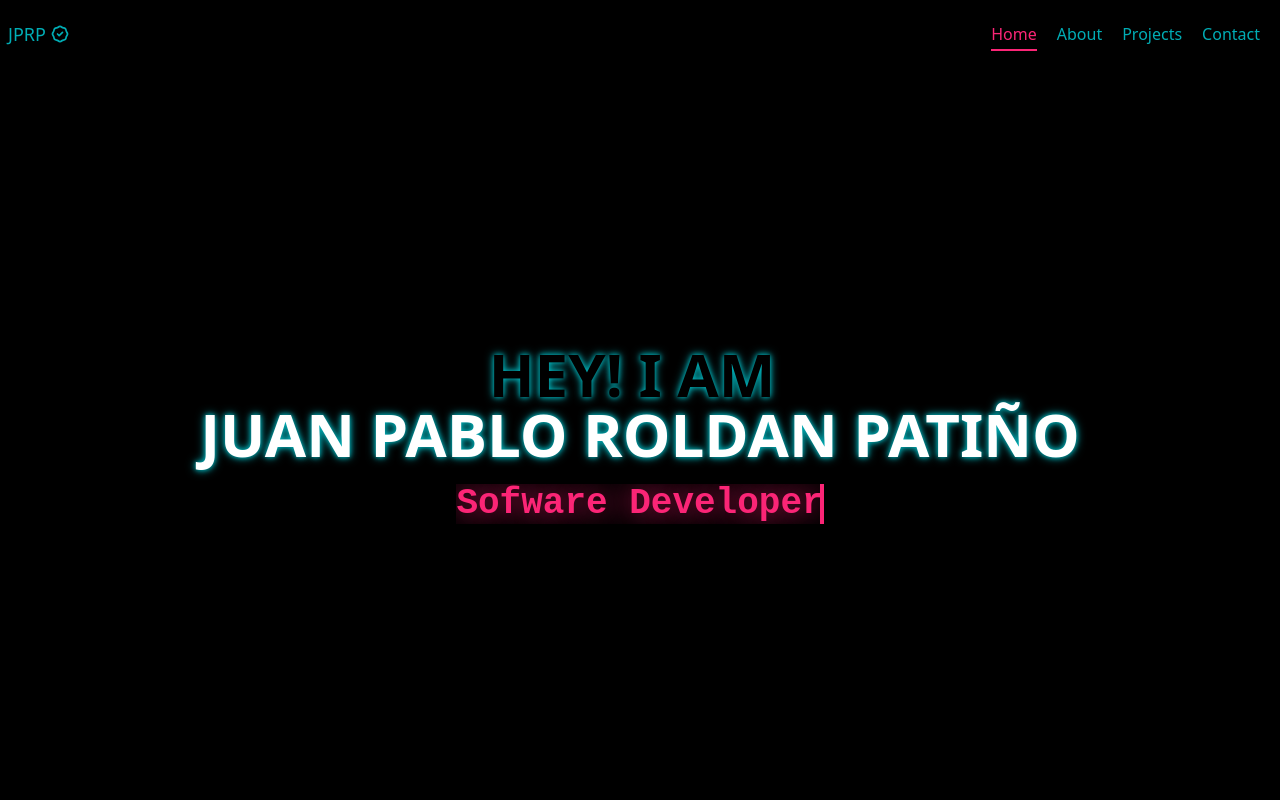
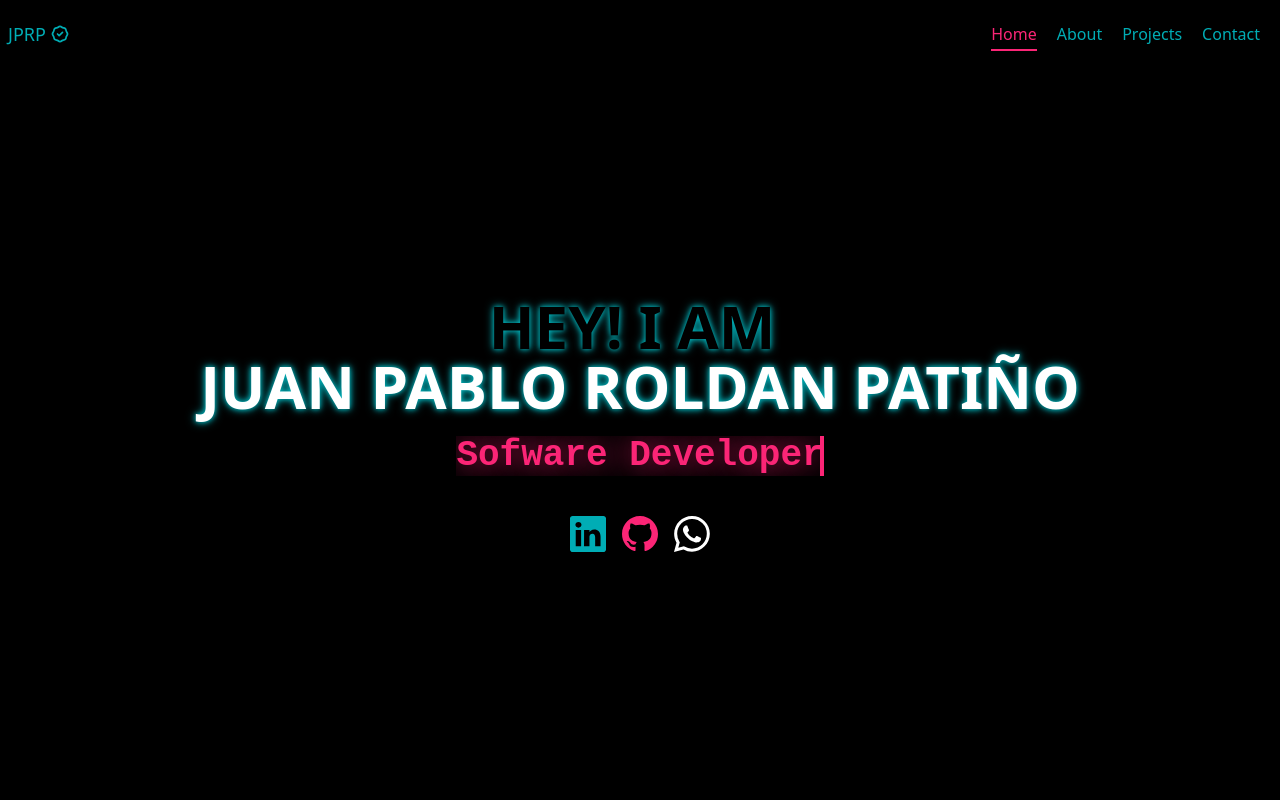
Before and after one commit to JuanPabloRP/portfolio_website, a React (Vite) app: page / in a window 1280 px wide. Shown: the top 800 px of the page. Built offline with nearby package versions, Linux system fonts and the light colour scheme.

Commit message:
feat: new buttons in header section

```diff
--- a/src/components/Button.jsx
+++ b/src/components/Button.jsx
@@ -9,6 +9,8 @@ export const ButtonCard = ({ name, link }) => {
 		<>
 			<a
 				href={link}
+				target="_blank"
+				rel="noreferrer"
 				className="relative inline-flex items-center justify-center p-0.5 mb-2 mr-2 overflow-hidden text-sm font-medium text-white rounded-lg group bg-gradient-to-br from-pink to-blue group-hover:from-pink group-hover:to-blue hover:text-white"
 			>
 				<span className="relative px-5 py-2.5 transition-all ease-in duration-75 bg-black rounded-md group-hover:bg-opacity-0">
--- a/src/pages/Home/Header.jsx
+++ b/src/pages/Home/Header.jsx
@@ -1,5 +1,7 @@
 import styled from '@emotion/styled';
 import PropTypes from 'prop-types';
+import { BsLinkedin, BsGithub, BsWhatsapp } from 'react-icons/bs';
+import { DARK_COLOR } from '../../styles/style';
 
 const HeaderStyled = ({ NAVBAR_HEIGHT }) => {
 	const Header = styled.header`
@@ -9,7 +11,7 @@ const HeaderStyled = ({ NAVBAR_HEIGHT }) => {
 
 		& h2 {
 			text-transform: uppercase;
-			color: #000;
+			color: ${DARK_COLOR};
 			text-shadow: 0 0 5px #00adb5, 0 0 10px #00adb5;
 
 			& span:last-child {
@@ -20,7 +22,7 @@ const HeaderStyled = ({ NAVBAR_HEIGHT }) => {
 
 			@keyframes changecolor {
 				from {
-					color: #000;
+					color: ${DARK_COLOR};
 					text-shadow: 0 0 3px #00adb5, 0 0 7px #fb2576;
 				}
 
@@ -68,6 +70,34 @@ const HeaderStyled = ({ NAVBAR_HEIGHT }) => {
 			<p className="text-pink text-3xl text-center mx-auto lg:text-4xl">
 				Sofware Developer
 			</p>
+
+			<div className="flex  md:flex-row items-center justify-center py-5 space-x-4">
+				<a
+					className="text-blue hover:opacity-75 hover:scale-95"
+					href="https://www.linkedin.com/in/juan-pablo-rold%C3%A1n-pati%C3%B1o/"
+					target="_blank"
+					rel="noreferrer"
+				>
+					<BsLinkedin className="w-8 h-8 md:w-9 md:h-9" />
+				</a>
+				<a
+					href="https://github.com/JuanPabloRP"
+					className="text-pink hover:opacity-75 hover:scale-95"
+					target="_blank"
+					rel="noreferrer"
+				>
+					<BsGithub className="w-8 h-8 md:w-9 md:h-9" />
+				</a>
+
+				<a
+					className="text-white hover:opacity-75 hover:scale-95"
+					href="https://wa.link/1kjv96"
+					target="_blank"
+					rel="noreferrer"
+				>
+					<BsWhatsapp className="w-8 h-8 md:w-9 md:h-9" />
+				</a>
+			</div>
 		</Header>
 	);
 };
```
